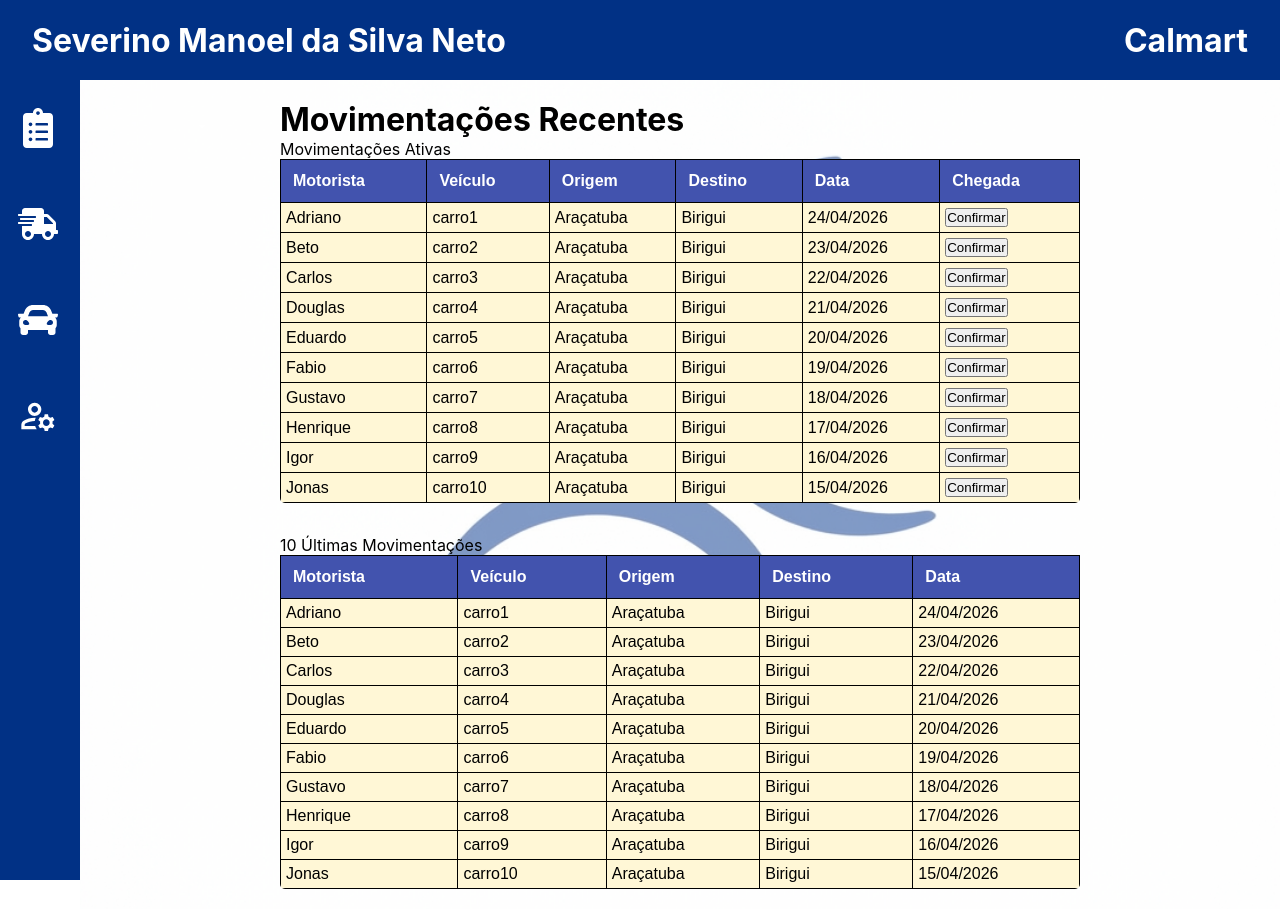
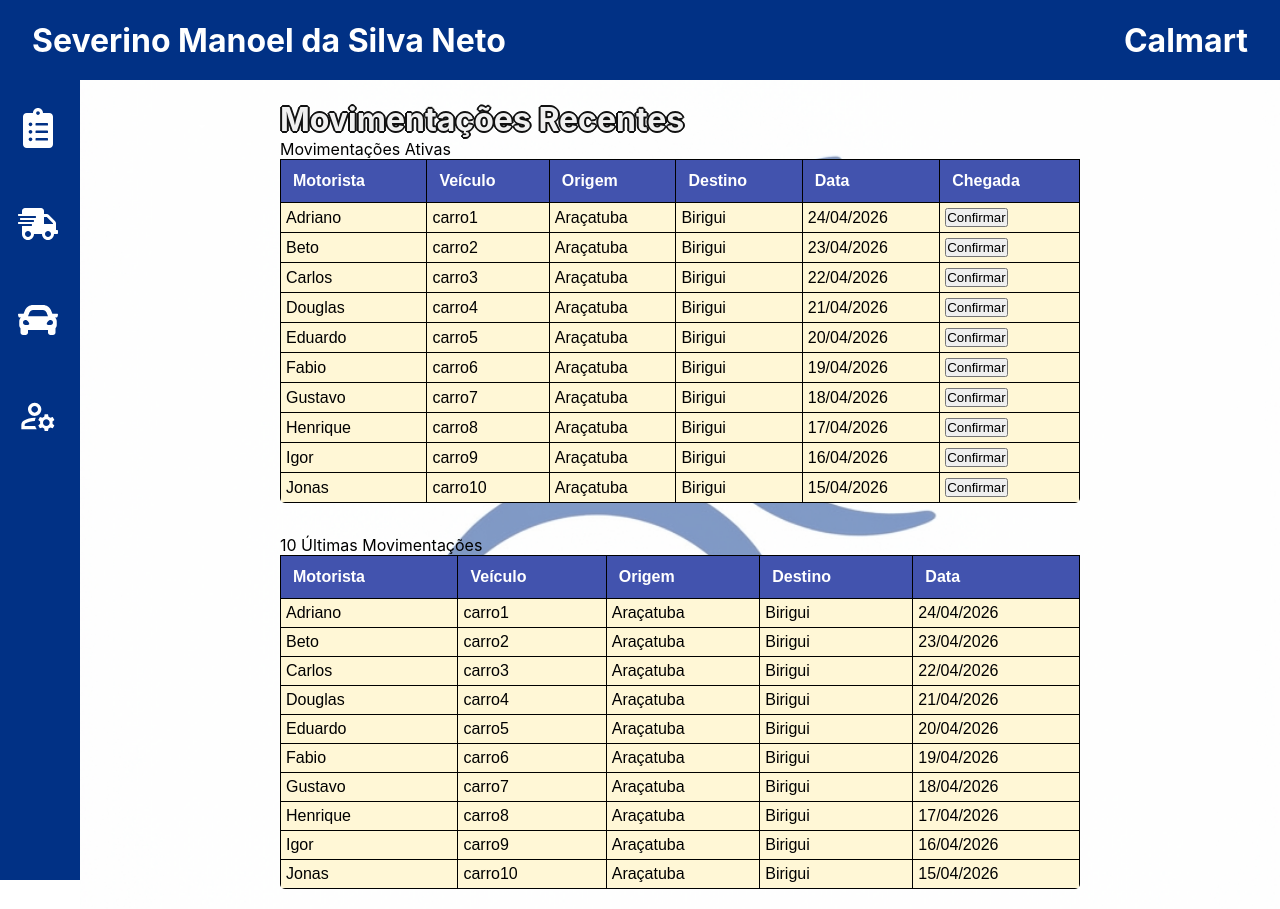
Before and after one commit to GlaucoFleuryCM/Web_projeto, a React (Create React App) app: page /logs/recente in a window 1280 px wide. Built offline with nearby package versions, Linux system fonts and the light colour scheme.

Commit message:
Formatação dos titulos de Logs arrumada

```diff
--- a/src/App.js
+++ b/src/App.js
@@ -14,7 +14,7 @@ import {
 } from "./pages/Logs/Logs.jsx";
 import Saida from "./pages/Saida/RegSaida";
 import Veiculos from "./pages/Veiculos";
-import Gerenciar from "./pages/Gerenciar";
+import Gerenciar from "./pages/Gerenciar/Gerenciar";
 
 import logo from "./assets/logo.png";
 
--- a/src/pages/Logs/Logs.jsx
+++ b/src/pages/Logs/Logs.jsx
@@ -147,7 +147,7 @@ export const LogRecente = () => {
 
     return (
         <div className="log-recente">
-            <h1>Movimentações Recentes</h1>
+            <h1 className="page-title">Movimentações Recentes</h1>
             <div id="container-tabelas">
                 {registroAtivos.length !== 0 &&
                     (
@@ -253,7 +253,7 @@ export const LogGeral = () => {
     return (
         <div className="log-geral">
 
-            <h1>Todas Movimentações</h1>
+            <h1 className="page-title">Todas Movimentações</h1>
 
             <input
                 id="search-bar"
```
